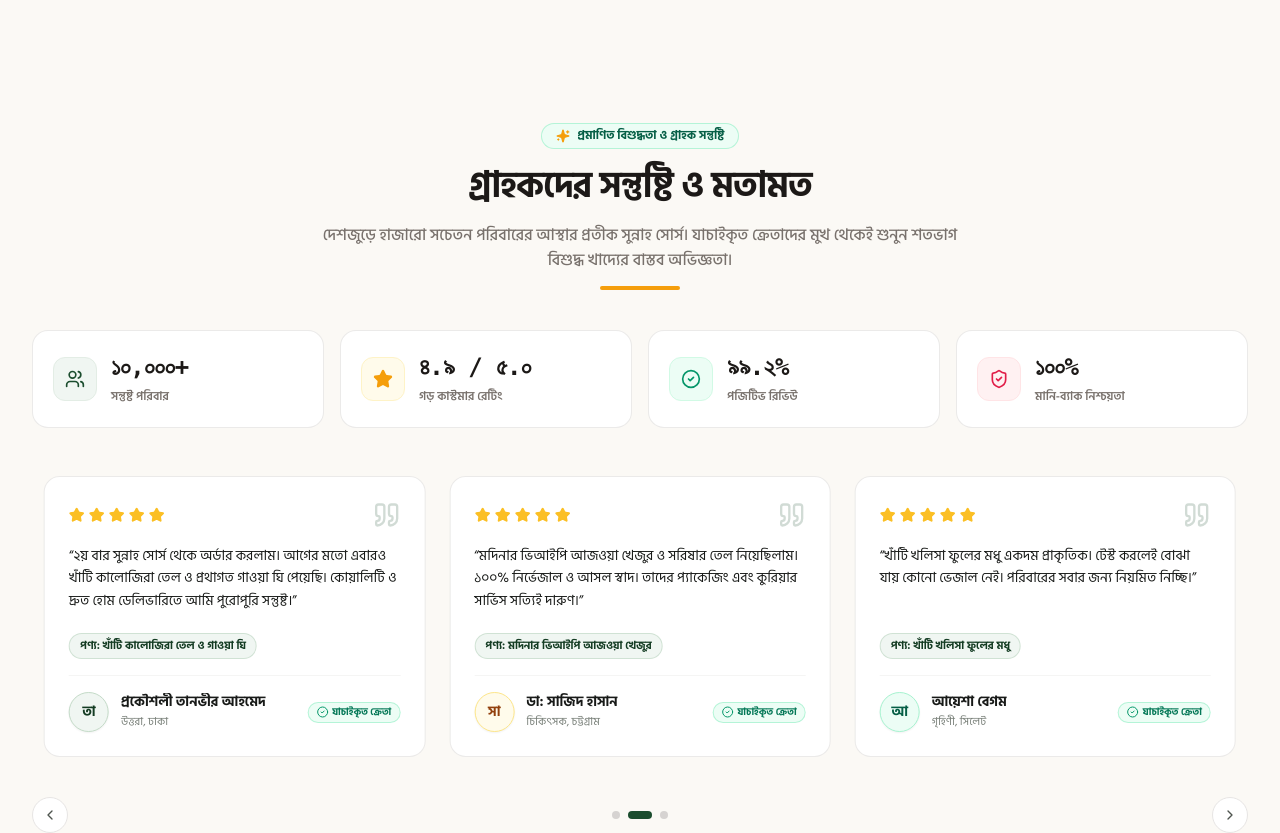
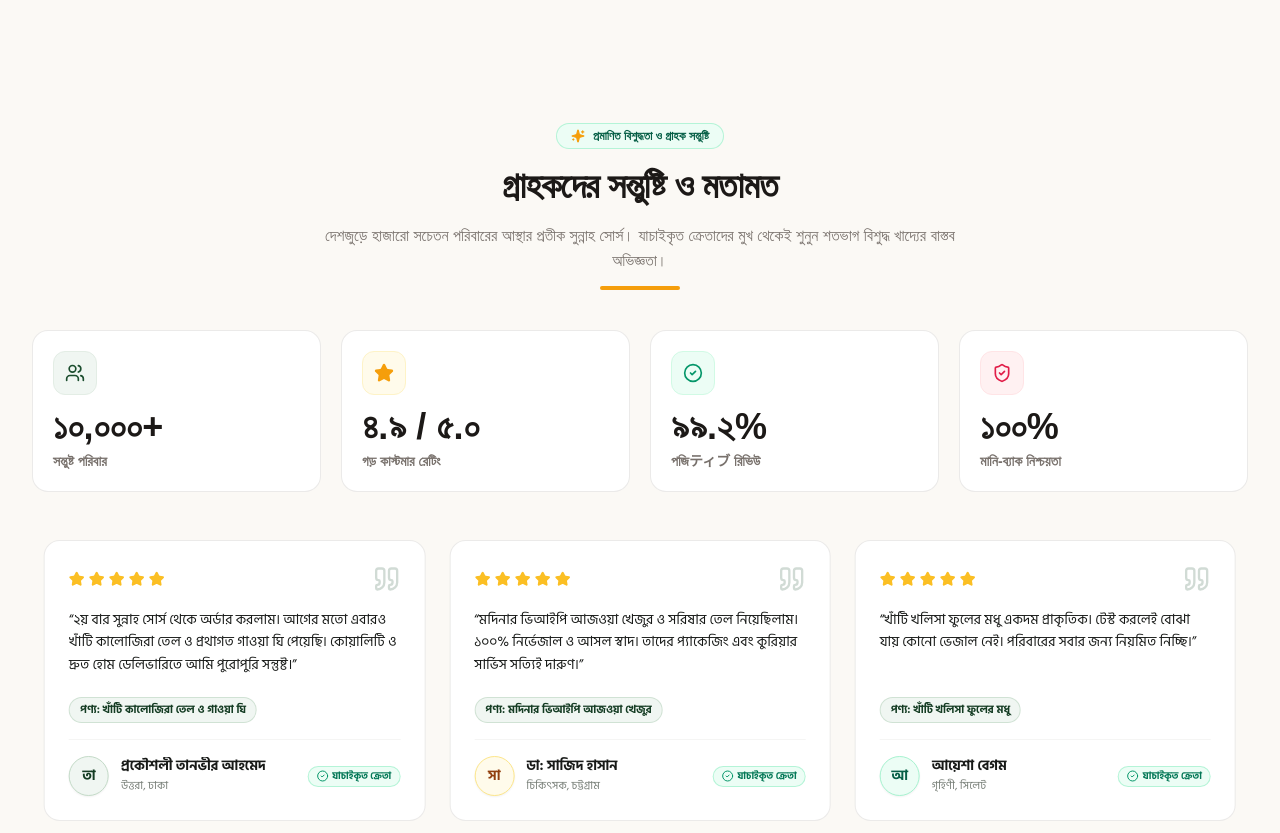
Before and after one commit to Ashraf019399/sunnah-source, a Next.js app: page / in a window 1280 px wide. Shown: the part 3080-3913 px from the top of the page. Built offline with nearby package versions, Linux system fonts and the light colour scheme; no server answers.

Commit message:
feat: hind siliguri font and smooth scroll count-up animation on testimonials metrics

```diff
--- a/src/components/home/testimonials-section.tsx
+++ b/src/components/home/testimonials-section.tsx
@@ -1,6 +1,6 @@
 "use client";
 
-import React, { useState, useEffect, useCallback } from "react";
+import React, { useState, useEffect, useCallback, useRef } from "react";
 import Link from "next/link";
 import {
   Star,
@@ -13,6 +13,7 @@ import {
   MessageCircle,
   Sparkles,
 } from "lucide-react";
+import { toBanglaDigits } from "@/lib/utils";
 
 export interface Testimonial {
   id: string;
@@ -90,6 +91,7 @@ const TESTIMONIALS: Testimonial[] = [
 ];
 
 export function TestimonialsSection() {
+  const sectionRef = useRef<HTMLElement>(null);
   const [mounted, setMounted] = useState(false);
   const [cardsPerView, setCardsPerView] = useState(1);
   const [currentIndex, setCurrentIndex] = useState(0);
@@ -99,6 +101,117 @@ export function TestimonialsSection() {
   const [isDragging, setIsDragging] = useState(false);
   const [dragStartX, setDragStartX] = useState(0);
   const [dragOffset, setDragOffset] = useState(0);
+
+  // Scroll count-up animation state
+  const [hasAnimated, setHasAnimated] = useState(false);
+  const [statValues, setStatValues] = useState({
+    stat1: "০+",
+    stat2: "০.০ / ৫.০",
+    stat3: "০.০%",
+    stat4: "০%",
+  });
+
+  // IntersectionObserver to trigger animation when entering viewport (threshold: 0.2)
+  useEffect(() => {
+    if (hasAnimated) return;
+
+    const element = sectionRef.current;
+    if (!element) return;
+
+    if (typeof IntersectionObserver === "undefined") {
+      setHasAnimated(true);
+      return;
+    }
+
+    const observer = new IntersectionObserver(
+      (entries) => {
+        const [entry] = entries;
+        if (entry && entry.isIntersecting) {
+          setHasAnimated(true);
+          observer.disconnect();
+        }
+      },
+      { threshold: 0.2 }
+    );
+
+    observer.observe(element);
+
+    return () => {
+      observer.disconnect();
+    };
+  }, [hasAnimated]);
+
+  // Smooth Count-Up Animation (1.5s duration, easeOutCubic curve)
+  useEffect(() => {
+    if (!hasAnimated) return;
+
+    if (
+      typeof window !== "undefined" &&
+      window.matchMedia &&
+      window.matchMedia("(prefers-reduced-motion: reduce)").matches
+    ) {
+      setStatValues({
+        stat1: "১০,০০০+",
+        stat2: "৪.৯ / ৫.০",
+        stat3: "৯৯.২%",
+        stat4: "১০০%",
+      });
+      return;
+    }
+
+    if (typeof requestAnimationFrame === "undefined") {
+      setStatValues({
+        stat1: "১০,০০০+",
+        stat2: "৪.৯ / ৫.০",
+        stat3: "৯৯.২%",
+        stat4: "১০০%",
+      });
+      return;
+    }
+
+    const duration = 1500;
+    let startTime: number | null = null;
+    let animationFrameId: number;
+
+    const animate = (timestamp: number) => {
+      if (!startTime) startTime = timestamp;
+      const elapsed = timestamp - startTime;
+      const rawProgress = Math.min(elapsed / duration, 1);
+      // easeOutCubic curve
+      const progress = 1 - Math.pow(1 - rawProgress, 3);
+
+      const val1 = Math.round(progress * 10000);
+      const val2 = (progress * 4.9).toFixed(1);
+      const val3 = (progress * 99.2).toFixed(1);
+      const val4 = Math.round(progress * 100);
+
+      setStatValues({
+        stat1: `${toBanglaDigits(val1.toLocaleString("en-US"))}+`,
+        stat2: `${toBanglaDigits(val2)} / ৫.০`,
+        stat3: `${toBanglaDigits(val3)}%`,
+        stat4: `${toBanglaDigits(val4)}%`,
+      });
+
+      if (rawProgress < 1) {
+        animationFrameId = requestAnimationFrame(animate);
+      } else {
+        setStatValues({
+          stat1: "১০,০০০+",
+          stat2: "৪.৯ / ৫.০",
+          stat3: "৯৯.২%",
+          stat4: "১০০%",
+        });
+      }
+    };
+
+    animationFrameId = requestAnimationFrame(animate);
+
+    return () => {
+      if (animationFrameId) {
+        cancelAnimationFrame(animationFrameId);
+      }
+    };
+  }, [hasAnimated]);
 
   useEffect(() => {
     setMounted(true);
@@ -216,9 +329,12 @@ export function TestimonialsSection() {
   };
 
   return (
-    <section className="max-w-7xl mx-auto px-4 sm:px-6 lg:px-8 py-8 sm:py-10 lg:py-16 space-y-8 sm:space-y-10 font-bengali w-full">
+    <section
+      ref={sectionRef}
+      className="max-w-7xl mx-auto px-4 sm:px-6 lg:px-8 py-8 sm:py-10 lg:py-16 space-y-8 sm:space-y-10 font-bengali font-['Hind_Siliguri',sans-serif] w-full"
+    >
       {/* 1. Header & Social Proof Eyebrow */}
-      <div className="text-center max-w-2xl mx-auto space-y-3">
+      <div className="text-center max-w-2xl mx-auto space-y-3 font-['Hind_Siliguri',sans-serif]">
         <div className="inline-flex items-center gap-2 bg-emerald-50 text-emerald-800 border border-emerald-200/80 px-3.5 py-1 rounded-full text-xs font-bold shadow-xs">
           <Sparkles className="w-3.5 h-3.5 text-amber-500 fill-amber-500" />
           <span>প্রমাণিত বিশুদ্ধতা ও গ্রাহক সন্তুষ্টি</span>
@@ -234,58 +350,58 @@ export function TestimonialsSection() {
       </div>
 
       {/* 2. Top Trust Proof Metric Cards */}
-      <div className="grid grid-cols-2 md:grid-cols-4 gap-3 sm:gap-4">
-        <div className="bg-white p-4 sm:p-5 rounded-2xl border border-stone-200/80 shadow-xs flex items-center gap-3.5 hover:border-brand-700/50 transition-colors">
+      <div className="grid grid-cols-2 md:grid-cols-4 gap-3 sm:gap-4 lg:gap-5">
+        <div className="rounded-2xl border border-stone-200/80 bg-white p-5 shadow-xs hover:shadow-md transition-shadow flex flex-col justify-between gap-3">
           <div className="w-11 h-11 rounded-xl bg-brand-50 text-brand-700 flex items-center justify-center shrink-0 border border-brand-100">
             <Users className="w-5 h-5 text-brand-700" />
           </div>
           <div>
-            <span className="text-xl sm:text-2xl font-black text-stone-900 tracking-tight font-mono block">
-              ১০,০০০+
+            <span className="font-bold text-3xl sm:text-4xl text-stone-900 leading-tight tracking-normal font-['Hind_Siliguri',sans-serif] block">
+              {statValues.stat1}
             </span>
-            <span className="text-[11px] sm:text-xs text-stone-500 font-semibold">
+            <span className="text-xs sm:text-sm text-stone-500 font-semibold font-['Hind_Siliguri',sans-serif] block mt-1">
               সন্তুষ্ট পরিবার
             </span>
           </div>
         </div>
 
-        <div className="bg-white p-4 sm:p-5 rounded-2xl border border-stone-200/80 shadow-xs flex items-center gap-3.5 hover:border-brand-700/50 transition-colors">
+        <div className="rounded-2xl border border-stone-200/80 bg-white p-5 shadow-xs hover:shadow-md transition-shadow flex flex-col justify-between gap-3">
           <div className="w-11 h-11 rounded-xl bg-amber-50 text-amber-700 flex items-center justify-center shrink-0 border border-amber-100">
             <Star className="w-5 h-5 fill-amber-500 text-amber-500" />
           </div>
           <div>
-            <span className="text-xl sm:text-2xl font-black text-stone-900 tracking-tight font-mono block">
-              ৪.৯ / ৫.০
+            <span className="font-bold text-3xl sm:text-4xl text-stone-900 leading-tight tracking-normal font-['Hind_Siliguri',sans-serif] block">
+              {statValues.stat2}
             </span>
-            <span className="text-[11px] sm:text-xs text-stone-500 font-semibold">
+            <span className="text-xs sm:text-sm text-stone-500 font-semibold font-['Hind_Siliguri',sans-serif] block mt-1">
               গড় কাস্টমার রেটিং
             </span>
           </div>
         </div>
 
-        <div className="bg-white p-4 sm:p-5 rounded-2xl border border-stone-200/80 shadow-xs flex items-center gap-3.5 hover:border-brand-700/50 transition-colors">
+        <div className="rounded-2xl border border-stone-200/80 bg-white p-5 shadow-xs hover:shadow-md transition-shadow flex flex-col justify-between gap-3">
           <div className="w-11 h-11 rounded-xl bg-emerald-50 text-emerald-700 flex items-center justify-center shrink-0 border border-emerald-100">
             <CheckCircle2 className="w-5 h-5 text-emerald-600" />
           </div>
           <div>
-            <span className="text-xl sm:text-2xl font-black text-stone-900 tracking-tight font-mono block">
-              ৯৯.২%
+            <span className="font-bold text-3xl sm:text-4xl text-stone-900 leading-tight tracking-normal font-['Hind_Siliguri',sans-serif] block">
+              {statValues.stat3}
             </span>
-            <span className="text-[11px] sm:text-xs text-stone-500 font-semibold">
-              পজিটিভ রিভিউ
+            <span className="text-xs sm:text-sm text-stone-500 font-semibold font-['Hind_Siliguri',sans-serif] block mt-1">
+              পজিティブ রিভিউ
             </span>
           </div>
         </div>
 
-        <div className="bg-white p-4 sm:p-5 rounded-2xl border border-stone-200/80 shadow-xs flex items-center gap-3.5 hover:border-brand-700/50 transition-colors">
+        <div className="rounded-2xl border border-stone-200/80 bg-white p-5 shadow-xs hover:shadow-md transition-shadow flex flex-col justify-between gap-3">
           <div className="w-11 h-11 rounded-xl bg-rose-50 text-rose-700 flex items-center justify-center shrink-0 border border-rose-100">
             <ShieldCheck className="w-5 h-5 text-rose-600" />
           </div>
           <div>
-            <span className="text-xl sm:text-2xl font-black text-stone-900 tracking-tight font-mono block">
-              ১০০%
+            <span className="font-bold text-3xl sm:text-4xl text-stone-900 leading-tight tracking-normal font-['Hind_Siliguri',sans-serif] block">
+              {statValues.stat4}
             </span>
-            <span className="text-[11px] sm:text-xs text-stone-500 font-semibold">
+            <span className="text-xs sm:text-sm text-stone-500 font-semibold font-['Hind_Siliguri',sans-serif] block mt-1">
               মানি-ব্যাক নিশ্চয়তা
             </span>
           </div>
@@ -325,7 +441,7 @@ export function TestimonialsSection() {
                 key={review.id}
                 className="w-full min-w-full sm:w-1/2 sm:min-w-[50%] lg:w-1/3 lg:min-w-[33.333333%] px-2.5 sm:px-3 shrink-0 flex select-none"
               >
-                <div className="bg-white rounded-2xl p-6 border border-stone-200/80 shadow-xs hover:shadow-md transition-all font-bengali text-left flex flex-col justify-between w-full h-full space-y-4 select-none">
+                <div className="bg-white rounded-2xl p-6 border border-stone-200/80 shadow-xs hover:shadow-md transition-all font-bengali font-['Hind_Siliguri',sans-serif] text-left flex flex-col justify-between w-full h-full space-y-4 select-none">
                   {/* Top: Stars & Quote Icon */}
                   <div className="flex items-center justify-between">
                     <div className="flex items-center gap-1">
@@ -426,7 +542,7 @@ export function TestimonialsSection() {
       </div>
 
       {/* 4. High-Converting Bottom Trust & Action Banner */}
-      <div className="relative overflow-hidden bg-gradient-to-br from-brand-900 via-brand-800 to-brand-900 text-white rounded-2xl p-6 sm:p-10 border border-brand-700 shadow-xl flex flex-col md:flex-row items-center justify-between gap-6">
+      <div className="relative overflow-hidden bg-gradient-to-br from-brand-900 via-brand-800 to-brand-900 text-white rounded-2xl p-6 sm:p-10 border border-brand-700 shadow-xl flex flex-col md:flex-row items-center justify-between gap-6 font-['Hind_Siliguri',sans-serif]">
         <div className="space-y-2 text-center md:text-left max-w-xl">
           <span className="inline-block bg-accent-amber/20 text-accent-amber border border-accent-amber/40 text-xs font-bold px-3 py-1 rounded-full">
             ১০০% নিরাপদ ও ঝুঁকিমুক্ত কেনাকাটা
```
Also changed, not shown: 1 other file (tests, documents, lock files or other folders).
